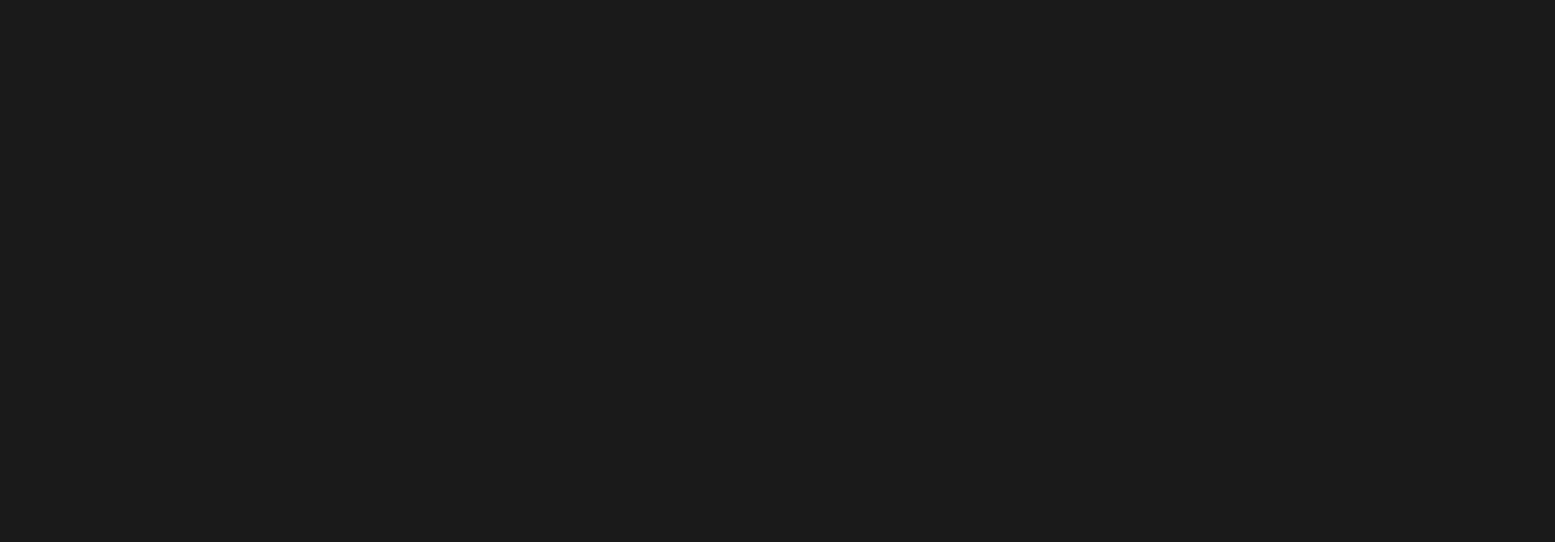
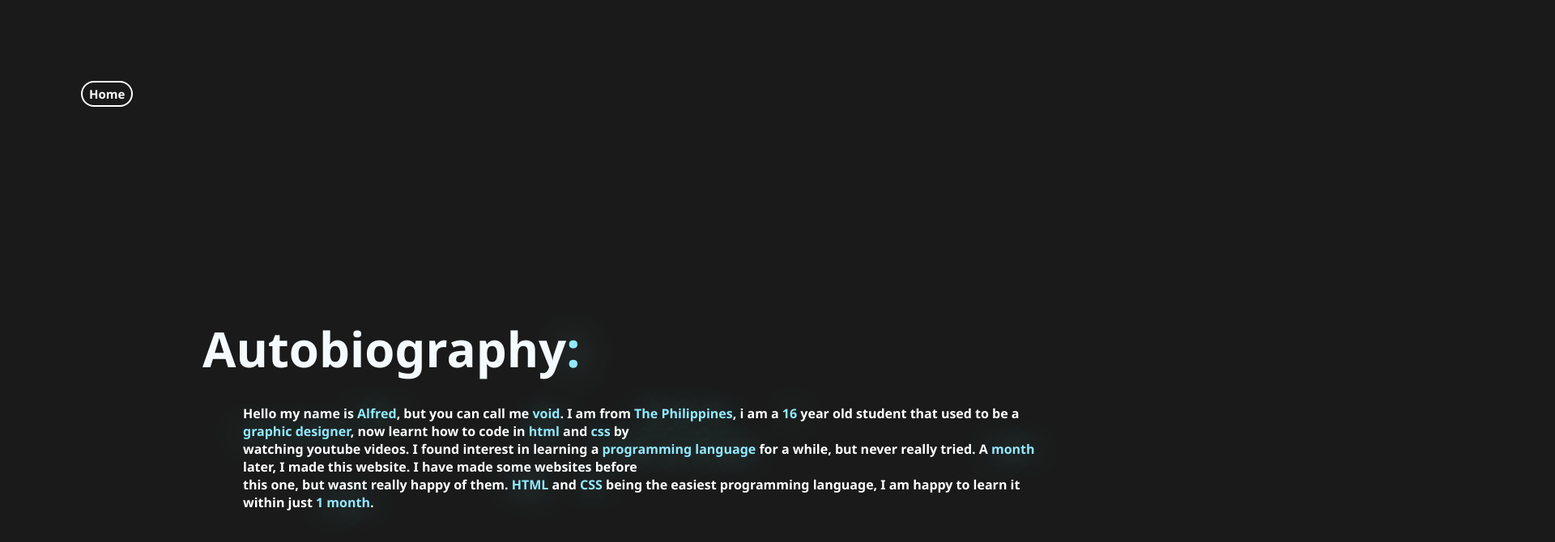
Before and after one commit to alfredwebsite/alfredsite.github.io, a plain HTML site: page about.html in a window 1280 px wide. Shown: the whole page at 81% size, 1920 px wide, since content can reach past the window. Drawn offline with Linux system fonts and the light colour scheme.

Commit message:
Add files via upload

```diff
--- a/about.html
+++ b/about.html
@@ -8,6 +8,12 @@
     <title>About Me</title>
 </head>
 <body>
-
+    <a href="index.html">
+    <button class="btnnoanim aboutmehomebutton">Home</button>
+    </a>
+    <div class="abtmdsc">
+    <h1>Autobiography<a class="cyan">:</a></h1>
+    </div>
+    <p class="aboutme">Hello my name is <a class="cyan">Alfred</a>, but you can call me <a class="cyan">void</a>. I am from <a class="cyan">The Philippines</a>, i am a <a class="cyan">16</a> year old student that used to be a <a class="cyan">graphic designer</a>, now learnt how to code in <a class="cyan">html</a> and <a class="cyan">css</a> by <br> watching youtube videos. I found interest in learning a <a class="cyan">programming language </a>for a while, but never really tried. A <a class="cyan">month</a> later, I made this website. I have made some websites before<br> this one, but wasnt really happy of them. <a class="cyan">HTML</a> and <a class="cyan">CSS </a>being the easiest programming language, I am happy to learn it within just <a class="cyan">1 month</a>.</p>
 </body>
 </html>
--- a/style.css
+++ b/style.css
@@ -1,15 +1,14 @@
 body {
     background-color: rgb(26, 26, 26);
     margin: auto;
-    width: 100%;
-    height: 100%;
+    width: 1920px;
+    height: 1080px;
     overflow-x: hidden;
-    overflow-y: visible;
+    overflow-y: hidden;
 }
 .title{
-    text-align: center;
-    margin-left: 10%;
-    margin-top: 10%;
+    margin-left: 195px;
+    margin-top: 100px;
     font-family: 'Segoe UI', Tahoma, Geneva, Verdana, sans-serif;
     font-size: 100px;
     animation: fadeIn 5s;
@@ -29,53 +28,130 @@ body {
     font-size: 15px;
     font-family: 'Segoe UI', Tahoma, Geneva, Verdana, sans-serif;
     font-weight: bold;
-    margin-top: 30%;
-    margin-left: 17%;
+    margin-top: 500px;
+    margin-left: 325px;
     border-radius: 25px;
     animation: fadeInBtn 6s;
     position: absolute;
+}
+.btnnoanim{
+    border: 2px solid white;
+    background-color: rgba(255,0,0,0);
+    color: white;
+    padding: 4px 8px;
+    font-size: 15px;
+    font-family: 'Segoe UI', Tahoma, Geneva, Verdana, sans-serif;
+    font-weight: bold;
+    margin-top: 500px;
+    margin-left: 325px;
+    border-radius: 25px;
+    position: absolute;
+    animation: onlyfadeIn 5s;
 }
 .btn:hover{
     background-color: white;
     color: black;
 }
 .portbutton{
-    margin-left: 23%;
+    margin-left: 450px;
 }
-.picofme{
-    transform: scale(95%);
-    position: absolute;
+.aboutmehomebutton{
+    margin-top: 100px;
+    margin-left: 100px;
 }
 .cyan:hover{
     color: red;
     text-shadow: 0px 0px 50px rgb(255, 152, 152);
 }
+.btnnoanim:hover{
+    background-color: white;
+    color: black;
+}
+.abtmdsc{
+    margin-top: 350px;
+    margin-left: 250px;
+    font-weight: bold;
+    font-size: 30px;
+    color: rgb(245, 250, 255);
+    position: absolute;
+    font-family: 'Segoe UI', Tahoma, Geneva, Verdana, sans-serif;
+    animation: autoBio 5s;
+}
+.aboutme{
+    margin-top: 500px;
+    position: absolute;
+    margin-left: 300px;
+    font-family: 'Segoe UI', Tahoma, Geneva, Verdana, sans-serif;
+    font-weight: 700;
+    color: white;
+    animation: abtmAnim 5s;
+}
 /* keyframes */
+@keyframes onlyfadeIn {
+    0%{
+        opacity: 0;
+    }
+    100%{
+        opacity: 1;
+    }
+}
 @keyframes fadeIn {
     0%{
-        opacity: 0; margin-top: 20%;
+        opacity: 0; margin-top: 1000px;
     }
     95%{
-        margin-top: 10%;
+        margin-top: 100px;
     }
     100%{
         opacity: 100%;
     }
     100%{
-        margin-top: 10%;
+        margin-top: 100px;
     }
 }
 @keyframes fadeInBtn {
     0%{
-        opacity: 0; margin-top: 45%;
+        opacity: 0; margin-top: 1000px;
     }
     95%{
-        margin-top: 30%;
+        margin-top: 500px;
     }
     100%{
         opacity: 100%;
     }
     100%{
-        margin-top: 30%;
+        margin-top: 500px;
     }
 }
+@keyframes pfpAnim {
+    0%{
+        margin-left: 100%; opacity: 0;
+    }
+    45%{
+        opacity: 0.2    ;
+    }
+    100%{
+        margin-left: 50%; opacity: 1;
+    }
+}
+@media screen and (max-width: 1440px) {
+    .picofme {
+      display: none;
+    }
+  }
+@keyframes abtmAnim {
+    0%{
+        margin-top: 1000px;
+    }
+    100%{
+        margin-top: 500px;
+    }
+}
+@keyframes autoBio{
+    0%{
+        margin-left: -1000px ;
+    }
+    100%{
+        margin-left: 250px;
+    }
+}
```
Also changed, not shown: index.html (+5 -3 lines), favicon.png (added).
